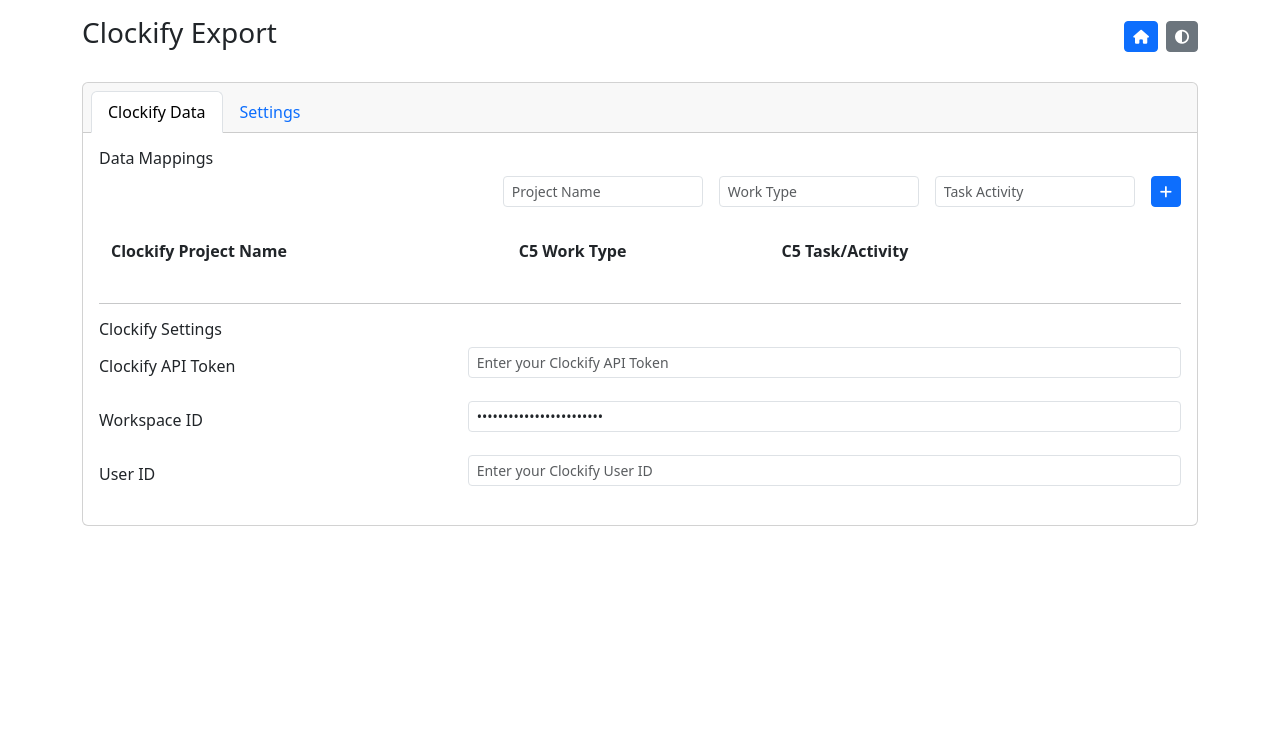
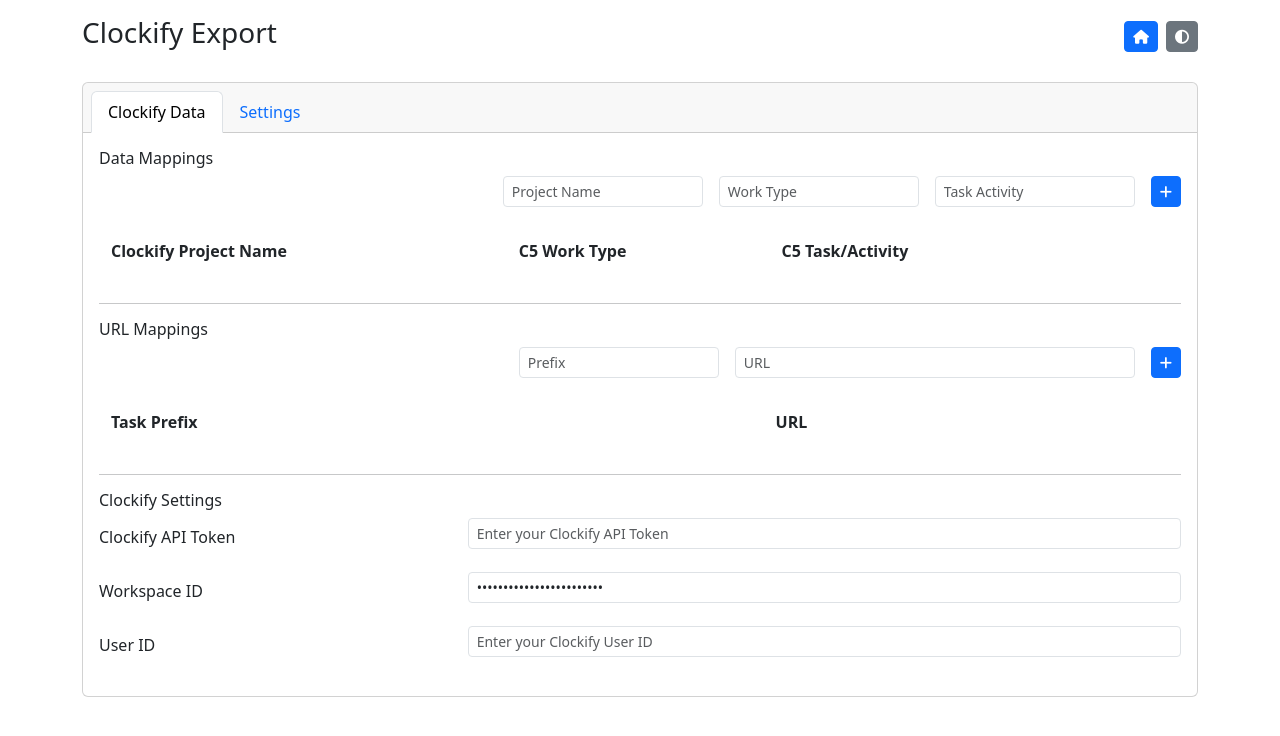
Before and after one commit to mtrojahn/mtrojahn, a SvelteKit app: page /clockify-export-app/settings in a window 1280 px wide. Shown: the top 736 px of the page. Built offline with nearby package versions, Linux system fonts and the light colour scheme.

Commit message:
add url mapping functionality to clockify export

```diff
--- a/src/routes/clockify-export-app/main/+page.svelte
+++ b/src/routes/clockify-export-app/main/+page.svelte
@@ -74,7 +74,7 @@
 		let tsv = parsed
 			.map((p) => {
 				const description =
-					include_descriptions && p.description ? "'" + p.description.replace(/\t/g, " ").replace(/\n/g, " ") : ""
+					include_descriptions && p.description ? p.description.replace(/\t/g, " ").replace(/\n/g, " ") : ""
 				const workType = p.mapping ? (p.mapping.work_type || "").replace(/\t/g, " ") : ""
 				const taskActivity = p.mapping ? (p.mapping.task_activity || "").replace(/\t/g, " ") : ""
 
--- a/src/routes/clockify-export-app/settings/+page.svelte
+++ b/src/routes/clockify-export-app/settings/+page.svelte
@@ -1,5 +1,13 @@
 <script>
-	import { auth, mappings, addMapping, deleteMapping } from "$lib/stores/ClockifyExportStore.js"
+	import {
+		auth,
+		mappings,
+		urlMappings,
+		addMapping,
+		addURLMapping,
+		deleteMapping,
+		deleteURLMapping
+	} from "$lib/stores/ClockifyExportStore.js"
 
 	let confs = $auth
 
@@ -12,9 +20,14 @@
 		})
 	}
 	$: all_mappings = $mappings
+	$: all_url_mappings = $urlMappings
+
 	let new_project_name = ""
 	let new_work_type = ""
 	let new_task_activity = ""
+
+	let new_task_prefix = ""
+	let new_task_url = ""
 </script>
 
 <h6>Data Mappings</h6>
@@ -70,6 +83,51 @@
 </div>
 
 <hr />
+<h6>URL Mappings</h6>
+<div class="d-flex flex-row justify-content-end">
+	<input
+		type="text"
+		class="form-control form-control-sm"
+		placeholder="Prefix"
+		bind:value={new_task_prefix}
+		style="max-width: 200px" />
+	<input
+		type="text"
+		class="form-control form-control-sm ms-3"
+		placeholder="URL"
+		bind:value={new_task_url}
+		style="max-width: 400px" />
+	<button
+		type="button"
+		class="btn btn-primary btn-sm ms-3"
+		on:click={() => addURLMapping(new_task_prefix, new_task_url)}>
+		<i class="fa fa-plus" aria-hidden="true"></i>
+	</button>
+</div>
+<div class="row mx-1 mt-4">
+	<table class="table table-striped">
+		<tr>
+			<th scope="col">Task Prefix</th>
+			<th scope="col">URL</th>
+			<th scope="col" style="width: 100px"></th>
+		</tr>
+		<tbody>
+			{#each all_url_mappings as mapping}
+				<tr>
+					<td>{mapping.prefix}</td>
+					<td>{mapping.url}</td>
+					<td class="text-end">
+						<button type="button" class="btn btn-danger btn-sm" on:click={() => deleteURLMapping(mapping.prefix)}>
+							<i class="fa fa-trash" aria-hidden="true"></i>
+						</button>
+					</td>
+				</tr>
+			{/each}
+		</tbody>
+	</table>
+</div>
+
+<hr />
 
 <h6>Clockify Settings</h6>
 <form>
```
Also changed, not shown: src/lib/stores/ClockifyExportStore.js.
